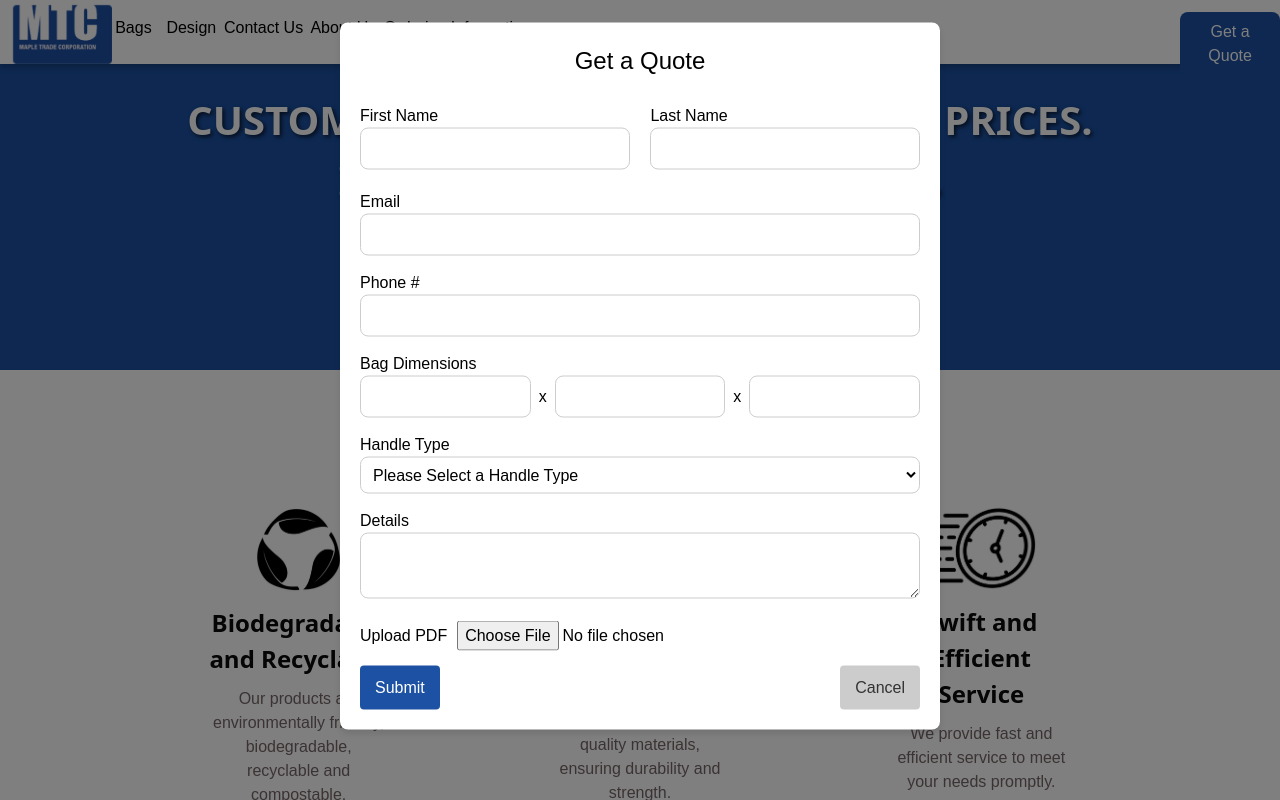
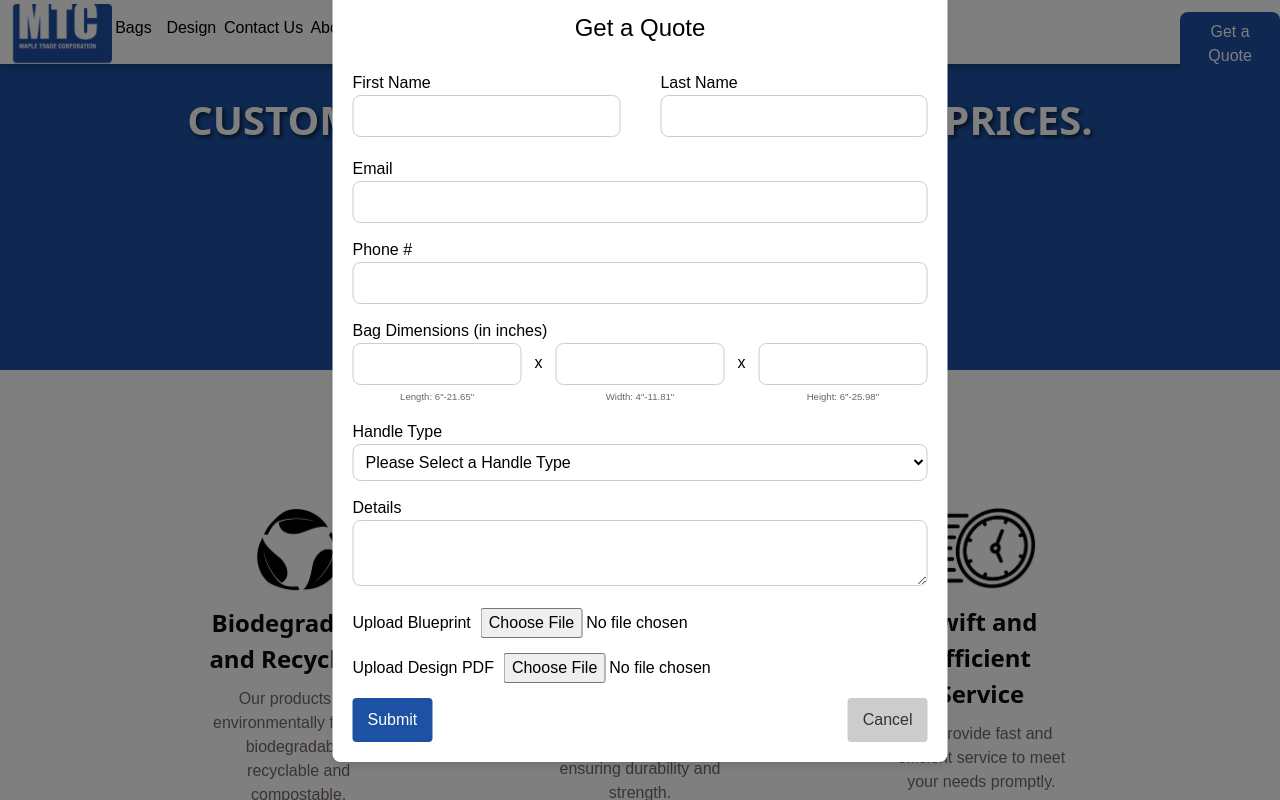
Before and after one commit to paul-ngyn/TKN-Paperbags, a Next.js app: page / in a window 1280 px wide. Both pictures are taken after a click on the button "Get a Quote". Shown: the top 800 px of the page. Built offline with nearby package versions, Linux system fonts and the light colour scheme.

Commit message:
dont break again again again

```diff
--- a/app/components/Logo/LogoButton.module.css
+++ b/app/components/Logo/LogoButton.module.css
@@ -4,7 +4,7 @@
     border: none;
     cursor: pointer;
     position: fixed;
-    top: 0.6vh;
+    top: 0.55vh;
     left: 1vw;
   }
 
--- a/app/components/QuoteForm/QuoteForm.module.css
+++ b/app/components/QuoteForm/QuoteForm.module.css
@@ -3,7 +3,7 @@
     padding: 20px;
     border-radius: 8px;
     box-shadow: 0 4px 6px rgba(0, 0, 0, 0.1);
-    max-width: 600px;
+    max-width: 615px;
     width: 100%;
     display: flex;
     flex-direction: column;
@@ -41,7 +41,7 @@
 
   .nameGroup{
     display: flex;
-    gap: 20px;
+    gap: 40px;
   }
 
   .inputField {
@@ -64,13 +64,36 @@
   max-height: 310px;
 }
 
+.dimensionInputContainer {
+  display: flex;
+  flex-direction: column;
+  flex: 1;
+}
+
+.dimensionInfo {
+  font-size: 12px;
+  color: #666;
+  margin-top: 2px;
+  text-align: center;
+}
+
+.dimensionError {
+  border: 1px solid #e74c3c;
+  background-color: #fdeaea;
+}
+
   .dimensionsGroup {
     display: flex;
     align-items: center;
+    width: 100%;
+    gap: 8px;
   }
 
   .dimensionSeparator {
-    margin: 0 0.5rem;
+    margin: 0 0.3rem;
+    align-self: flex-start;
+    margin-top: 8px;
+    position: relative;
   }
 
   .textarea {
@@ -80,6 +103,12 @@
   .formActions {
     display: flex;
     justify-content: space-between;
+  }
+
+  .fileName {
+    margin: 5px 0;
+    font-size: 14px;
+    color: #333;
   }
 
   .submitButton {
--- a/app/components/QuoteForm/QuoteForm.tsx
+++ b/app/components/QuoteForm/QuoteForm.tsx
@@ -7,6 +7,19 @@ interface QuoteFormProps {
 }
 
 const QuoteForm: React.FC<QuoteFormProps> = ({ onClose }) => {
+  // Define the same min/max dimensions as in the Sidebar component
+  const MAX_DIMENSIONS = {
+    length: 21.65,
+    width: 11.81,
+    height: 25.98
+  };
+
+  const MIN_DIMENSIONS = {
+    length: 6,
+    width: 4,
+    height: 6
+  };
+
   const [formData, setFormData] = useState({
     firstName: '',
     lastName: '',
@@ -18,33 +31,107 @@ const QuoteForm: React.FC<QuoteFormProps> = ({ onClose }) => {
     handletype: '',
     details: '',
     pdf: null as File | null,
+    blueprint: null as File | null,
   });
 
   const [isSubmitting, setIsSubmitting] = useState(false);
+  const [blueprintFileName, setBlueprintFileName] = useState<string | null>(null);
+  const [pdfFileName, setPdfFileName] = useState<string | null>(null);
+  const [dimensionErrors, setDimensionErrors] = useState({
+    dimension1: false,
+    dimension2: false,
+    dimension3: false
+  });
 
   const handleChange = (e: React.ChangeEvent<HTMLInputElement | HTMLTextAreaElement | HTMLSelectElement>) => {
     setFormData({
       ...formData,
       [e.target.name]: e.target.value,
     });
+
+    // Check dimension validity for dimension fields
+    if (['dimension1', 'dimension2', 'dimension3'].includes(e.target.name)) {
+      validateDimension(e.target.name, e.target.value);
+    }
+  };
+
+  // Validate dimensions against min/max constraints
+  const validateDimension = (name: string, value: string) => {
+    const numValue = parseFloat(value);
+    let isError = false;
+
+    if (!isNaN(numValue)) {
+      if (name === 'dimension1') { // Length
+        isError = numValue < MIN_DIMENSIONS.length || numValue > MAX_DIMENSIONS.length;
+      } else if (name === 'dimension2') { // Width
+        isError = numValue < MIN_DIMENSIONS.width || numValue > MAX_DIMENSIONS.width;
+      } else if (name === 'dimension3') { // Height
+        isError = numValue < MIN_DIMENSIONS.height || numValue > MAX_DIMENSIONS.height;
+      }
+    }
+
+    setDimensionErrors(prev => ({
+      ...prev,
+      [name]: isError
+    }));
+  };
+
+  // Check if any dimension errors exist
+  const hasDimensionErrors = () => {
+    return dimensionErrors.dimension1 ||
+           dimensionErrors.dimension2 ||
+           dimensionErrors.dimension3 ||
+           !formData.dimension1 ||
+           !formData.dimension2 ||
+           !formData.dimension3;
   };
 
   const handleFileChange = (e: React.ChangeEvent<HTMLInputElement>) => {
-    if (e.target.files) {
+    if (e.target.files && e.target.files.length > 0) {
       const file = e.target.files[0];
       if (file && file.type === 'application/pdf') {
         setFormData({
           ...formData,
           pdf: file,
         });
+        setPdfFileName(file.name);
       } else {
         alert('Please upload a valid PDF file.');
       }
     }
   };
 
+  const handleBlueprintChange = (e: React.ChangeEvent<HTMLInputElement>) => {
+    if (e.target.files && e.target.files.length > 0) {
+      const file = e.target.files[0];
+      // Include all acceptable image formats
+      const allowedTypes = ['image/svg+xml', 'image/png', 'image/jpeg', 'image/jpg'];
+
+      if (allowedTypes.includes(file.type)) {
+        setFormData({
+          ...formData,
+          blueprint: file,
+        });
+        setBlueprintFileName(file.name);
+      } else {
+        alert('Please upload a valid blueprint file (SVG, PNG, or JPEG).');
+      }
+    }
+  };
+
   const handleSubmit = async (e: React.FormEvent) => {
     e.preventDefault();
+
+    // Double check all dimensions are within constraints
+    validateDimension('dimension1', formData.dimension1);
+    validateDimension('dimension2', formData.dimension2);
+    validateDimension('dimension3', formData.dimension3);
+
+    if (hasDimensionErrors()) {
+      alert('Please ensure all dimensions are within the allowed range.');
+      return;
+    }
+
     setIsSubmitting(true);
 
     const data = new FormData();
@@ -55,6 +142,11 @@ const QuoteForm: React.FC<QuoteFormProps> = ({ onClose }) => {
     data.append('dimensions', `${formData.dimension1} x ${formData.dimension2} x ${formData.dimension3}`);
     data.append('handletype', formData.handletype);
     data.append('details', formData.details);
+
+    if (formData.blueprint) {
+      data.append('blueprint', formData.blueprint);
+    }
+
     if (formData.pdf) {
       data.append('pdf', formData.pdf);
     }
@@ -75,6 +167,13 @@ const QuoteForm: React.FC<QuoteFormProps> = ({ onClose }) => {
       console.error('Error submitting quote:', error);
       setIsSubmitting(false);
     }
+  };
+
+  // Get appropriate CSS class based on validation state
+  const getDimensionClass = (fieldName: string) => {
+    return dimensionErrors[fieldName as keyof typeof dimensionErrors]
+      ? `${styles.dimensioninputField} ${styles.dimensionError}`
+      : styles.dimensioninputField;
   };
 
   return (
@@ -133,37 +232,61 @@ const QuoteForm: React.FC<QuoteFormProps> = ({ onClose }) => {
           />
         </div>
         <div className={styles.formGroup}>
-          <label htmlFor="dimensions">Bag Dimensions</label>
+          <label htmlFor="dimensions">Bag Dimensions (in inches)</label>
           <div className={styles.dimensionsGroup}>
+            <div className={styles.dimensionInputContainer}>
               <input
-              className={styles.dimensioninputField}
-              type="text"
+                className={getDimensionClass('dimension1')}
+                type="number"
                 id="dimension1"
                 name="dimension1"
                 value={formData.dimension1}
                 onChange={handleChange}
+                min={MIN_DIMENSIONS.length}
+                max={MAX_DIMENSIONS.length}
+                step="0.01"
                 required
               />
+              <div className={styles.dimensionInfo}>
+                <small>Length: {MIN_DIMENSIONS.length}"-{MAX_DIMENSIONS.length}"</small>
+              </div>
+            </div>
             <span className={styles.dimensionSeparator}>x</span>
+            <div className={styles.dimensionInputContainer}>
               <input
-              className={styles.dimensioninputField}
-              type="text"
+                className={getDimensionClass('dimension2')}
+                type="number"
                 id="dimension2"
                 name="dimension2"
                 value={formData.dimension2}
                 onChange={handleChange}
+                min={MIN_DIMENSIONS.width}
+                max={MAX_DIMENSIONS.width}
+                step="0.01"
                 required
               />
+              <div className={styles.dimensionInfo}>
+                <small>Width: {MIN_DIMENSIONS.width}"-{MAX_DIMENSIONS.width}"</small>
+              </div>
+            </div>
             <span className={styles.dimensionSeparator}>x</span>
+            <div className={styles.dimensionInputContainer}>
               <input
-              className={styles.dimensioninputField}
-              type="text"
+                className={getDimensionClass('dimension3')}
+                type="number"
                 id="dimension3"
                 name="dimension3"
                 value={formData.dimension3}
                 onChange={handleChange}
+                min={MIN_DIMENSIONS.height}
+                max={MAX_DIMENSIONS.height}
+                step="0.01"
                 required
               />
+              <div className={styles.dimensionInfo}>
+                <small>Height: {MIN_DIMENSIONS.height}"-{MAX_DIMENSIONS.height}"</small>
+              </div>
+            </div>
           </div>
         </div>
         <div className={styles.formGroup}>
@@ -193,8 +316,24 @@ const QuoteForm: React.FC<QuoteFormProps> = ({ onClose }) => {
             required
           />
         </div>
+
+        {/* Upload Blueprint Section */}
         <div className={styles.formGroup}>
-          <label htmlFor="pdf">Upload PDF</label>
+          <label htmlFor="blueprint">Upload Blueprint</label>
+          <input
+            type="file"
+            id="blueprint"
+            name="blueprint"
+            accept=".svg,.png,.jpg,.jpeg"
+            onChange={handleBlueprintChange}
+          />
+          {blueprintFileName && (
+            <p className={styles.fileName}>Selected: {blueprintFileName}</p>
+          )}
+        </div>
+
+        <div className={styles.formGroup}>
+          <label htmlFor="pdf">Upload Design PDF</label>
           <input
             type="file"
             id="pdf"
@@ -202,9 +341,16 @@ const QuoteForm: React.FC<QuoteFormProps> = ({ onClose }) => {
             accept="application/pdf"
             onChange={handleFileChange}
           />
+          {pdfFileName && (
+            <p className={styles.fileName}>Selected: {pdfFileName}</p>
+          )}
         </div>
         <div className={styles.formActions}>
-          <button type="submit" className={styles.submitButton} disabled={isSubmitting}>
+          <button
+            type="submit"
+            className={styles.submitButton}
+            disabled={isSubmitting || hasDimensionErrors()}
+          >
             {isSubmitting ? 'Submitting...' : 'Submit'}
           </button>
           <button type="button" onClick={onClose} className={styles.cancelButton}>
--- a/app/globals.css
+++ b/app/globals.css
@@ -328,8 +328,8 @@ html, body {
   background-position: center; /* Center the image */
   color: white;
   text-align: center;
-  padding: 50px;
-  margin-top: 100px;
+  padding: 85px;
+  margin-top: 120px;
 }
 
 .Contact-Title {
--- a/package.json
+++ b/package.json
@@ -10,6 +10,8 @@
   "dependencies": {
     "@vercel/speed-insights": "^1.2.0",
     "formidable": "^3.5.2",
+    "html2canvas": "^1.4.1",
+    "jspdf": "^3.0.1",
     "next": "^14.2.15",
     "nodemailer": "^6.10.0",
     "npm": "^11.0.0",
```
Also changed, not shown: app/components/DesignPage/DesignPage.tsx (+24 -10 lines), 1 other file (tests, documents, lock files or other folders). Lines whose indentation alone changed are shown as unchanged.
